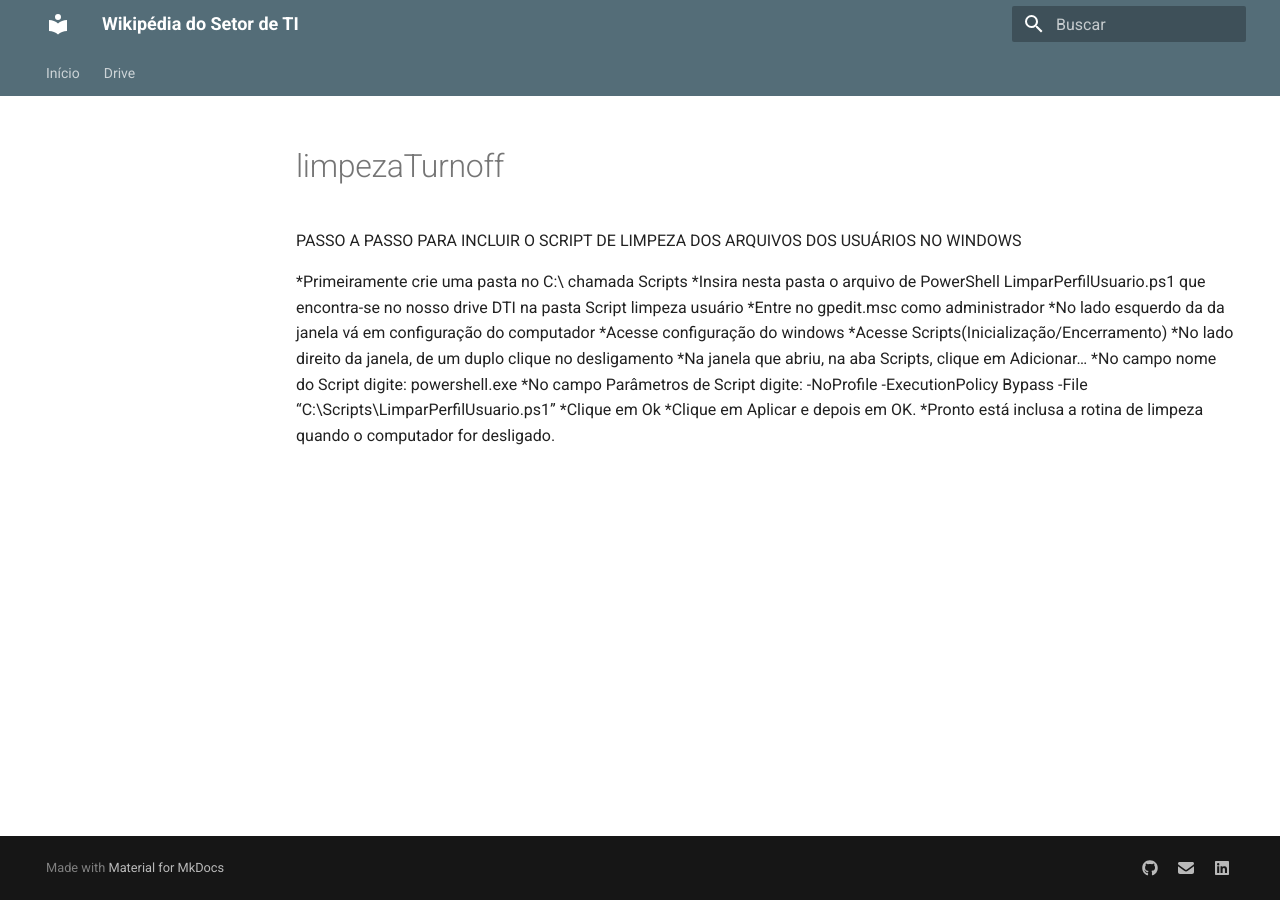
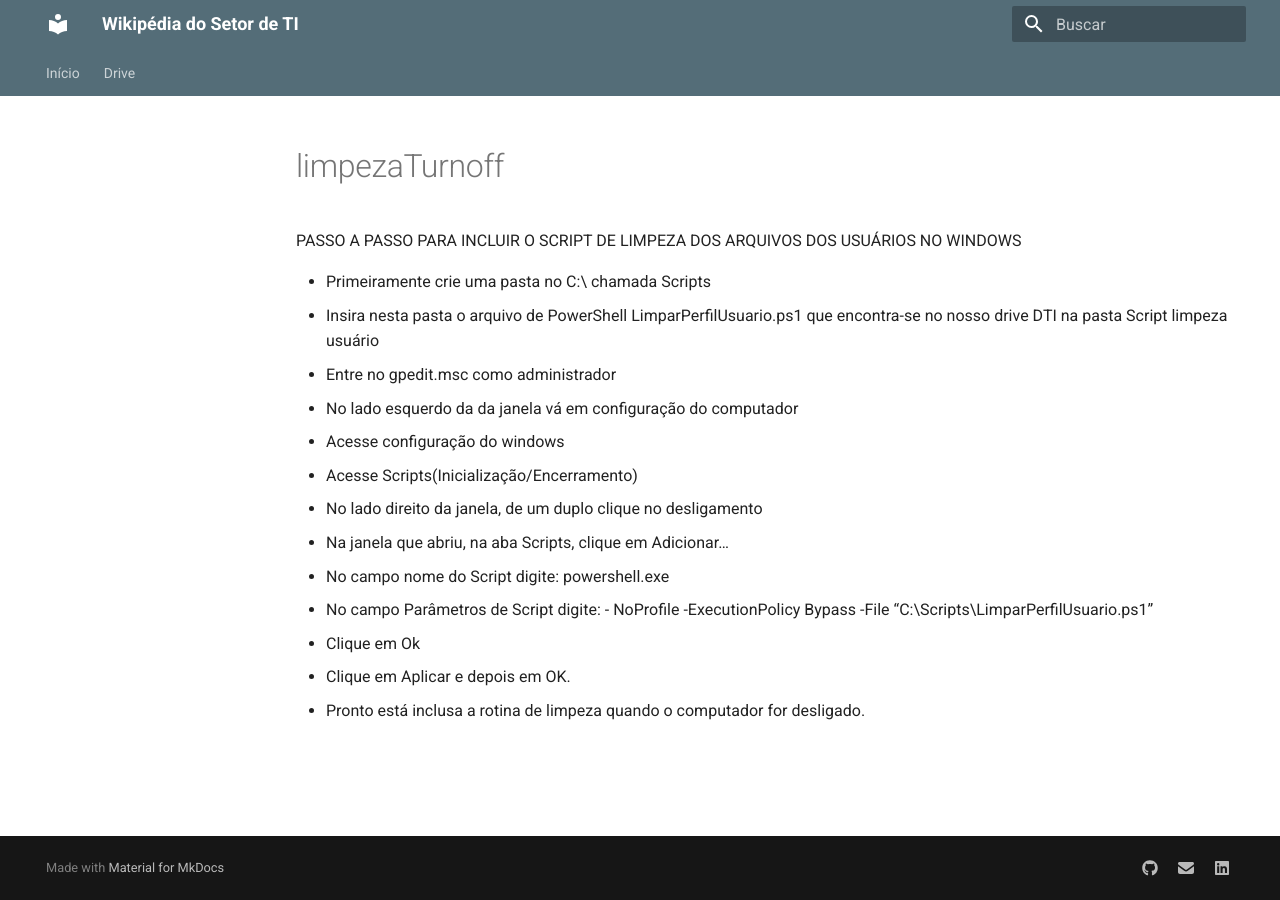
Before and after one commit to wikiti-farroupilha/wikipedia, an MkDocs documentation site: the page built from docs/limpezaTurnoff.md, in a window 1280 px wide. Built offline with MkDocs 1.6.1 and Material for MkDocs 9.7.7, drawn with Linux system fonts in a browser that asks for light colours.

```diff
--- a/docs/limpezaTurnoff.md
+++ b/docs/limpezaTurnoff.md
@@ -1,17 +1,16 @@
 PASSO A PASSO PARA INCLUIR O SCRIPT DE LIMPEZA DOS ARQUIVOS DOS USUÁRIOS NO WINDOWS
 
 
-*Primeiramente crie uma pasta no C:\ chamada Scripts
-*Insira nesta pasta o arquivo de PowerShell LimparPerfilUsuario.ps1 que encontra-se no nosso drive DTI na pasta Script limpeza usuário
-*Entre no gpedit.msc como administrador
-*No lado esquerdo da da janela vá em configuração do computador
-*Acesse configuração do windows
-*Acesse Scripts(Inicialização/Encerramento)
-*No lado direito da janela, de um duplo clique no desligamento
-*Na janela que abriu, na aba Scripts, clique em Adicionar…
-*No campo nome do Script digite: powershell.exe
-*No campo Parâmetros de Script digite:
--NoProfile -ExecutionPolicy Bypass -File “C:\Scripts\LimparPerfilUsuario.ps1”
-*Clique em Ok
-*Clique em Aplicar e depois em OK.
-*Pronto está inclusa a rotina de limpeza quando o computador for desligado.
+- Primeiramente crie uma pasta no C:\ chamada Scripts
+- Insira nesta pasta o arquivo de PowerShell LimparPerfilUsuario.ps1 que encontra-se no nosso drive DTI na pasta Script limpeza usuário
+- Entre no gpedit.msc como administrador
+- No lado esquerdo da da janela vá em configuração do computador
+- Acesse configuração do windows
+- Acesse Scripts(Inicialização/Encerramento)
+- No lado direito da janela, de um duplo clique no desligamento
+- Na janela que abriu, na aba Scripts, clique em Adicionar…
+- No campo nome do Script digite: powershell.exe
+- No campo Parâmetros de Script digite: - NoProfile -ExecutionPolicy Bypass -File “C:\Scripts\LimparPerfilUsuario.ps1”
+- Clique em Ok
+- Clique em Aplicar e depois em OK.
+- Pronto está inclusa a rotina de limpeza quando o computador for desligado.
```
